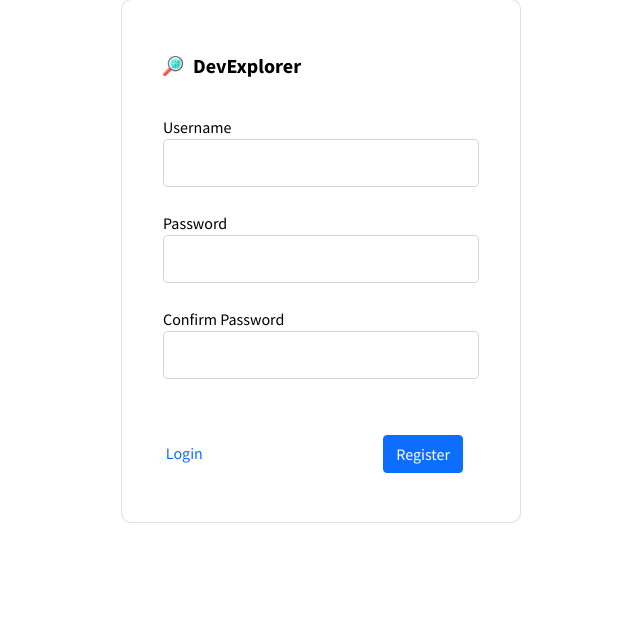
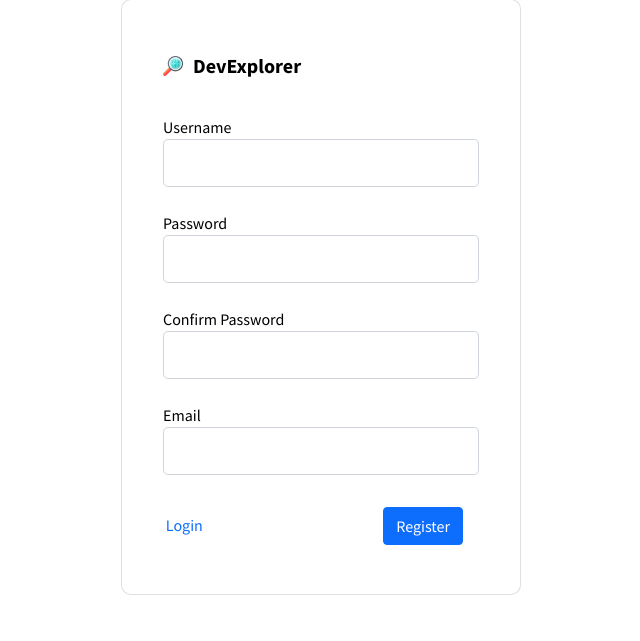
Before and after one commit to ahmishra/DevExplorer, a Flask app: page /register in a window 1280 px wide. Shown: the part 159-800 px from the top of the page, without its empty margins (319-959 px from the left). Run offline with Flask 2, Linux system fonts and the light colour scheme; some libraries are stand-ins or nearby versions.

Commit message:
MAJOR REGISTRATION BUG FIX

```diff
--- a/main/forms.py
+++ b/main/forms.py
@@ -24,39 +24,25 @@ class RegistrationForm(FlaskForm):
     Form for the registration page
     """
 
-    username = StringField("Username", validators=[DataRequired(), Length(min=3, max=20)])
-    email = StringField("Email", validators=[DataRequired(), Length(min=3, max=1000)])
-    password = PasswordField("Password", validators=[DataRequired(), Length(min=8, max=64)])
-    password_confirm = PasswordField("Confirm Password",
-        validators=[DataRequired(), Length(min=8, max=64), EqualTo('password')])
-
+    username = StringField('Username',validators=[DataRequired(), Length(min=2, max=20)])
+    email = StringField('Email', validators=[DataRequired(), Email()])
+    password = PasswordField('Password', validators=[DataRequired()])
+    password_confirm = PasswordField('Confirm Password', validators=[DataRequired(), EqualTo('password')])
     submit = SubmitField('Register')
 
-    # Custom Validators
     def validate_username(self, username):
-
-        """
-        :params: username:to validate it
-
-        Validates the username of a specific user that it is unique
-        """
-
         user = User.query.filter_by(username=username.data).first()
         if user:
-            raise ValidationError("That username is taken, please choose another one.")
+            raise ValidationError(
+                'That username is taken. Please choose a different one.')
 
     def validate_email(self, email):
+        user = User.query.filter_by(email=email.data).first()
+        if user:
+            raise ValidationError(
+                'That email is taken. Please choose a different one.')
 
 
-        """
-        :params: email:to validate it
-
-        Validates the email of a specific user that it is unique
-        """
-
-        user = User.query.filter_by(email=email.data).first()
-        if user:
-            raise ValidationError("That email is taken, please choose another one.")
 
 
 
@@ -70,10 +56,8 @@ class LoginForm(FlaskForm):
     Form for the login page
     """
 
-    username = StringField("Username", validators=[
-                           DataRequired(), Length(min=3, max=20)])
-    password = PasswordField("Password", validators=[
-                             DataRequired(), Length(min=8, max=64)])
+    username = StringField("Username", validators=[DataRequired(), Length(min=3, max=20)])
+    password = PasswordField("Password", validators=[DataRequired(), Length(min=8, max=64)])
     remember_me = BooleanField("Remember Me")
     submit = SubmitField('Login')
 
--- a/main/routes.py
+++ b/main/routes.py
@@ -47,8 +47,8 @@ def register():
         return redirect(url_for('home'))
 
     form = RegistrationForm()
+    # Adding User To Database Once Submitted
 
-    # Adding User To Database Once Submitted
     if form.validate_on_submit():
         hashed_pwd = bcrypt.generate_password_hash(form.password.data).decode('utf-8')
         user = User(username=form.username.data, password=hashed_pwd, email=form.email.data)
--- a/main/templates/register.html
+++ b/main/templates/register.html
@@ -78,6 +78,21 @@ Register - DevExplorer
                     </div>
 
                     <br>
+
+                    <!-- EMAIL -->
+                    <div class="form-group">
+                        {{ form.email.label(class="form-control-label") }}
+                        {% if form.email.errors %}
+                        {{ form.email(class="form-control form-control-lg is-invalid") }}
+                        <div class="invalid-feedback">
+                            {% for error in form.email.errors %}
+                            <span>{{ error }}</span>
+                            {% endfor %}
+                        </div>
+                        {% else %}
+                        {{ form.email(class="form-control form-control-lg") }}
+                        {% endif %}
+                    </div>
                 </fieldset>
 
                 <br>
```
Also changed, not shown: main/site.db.
